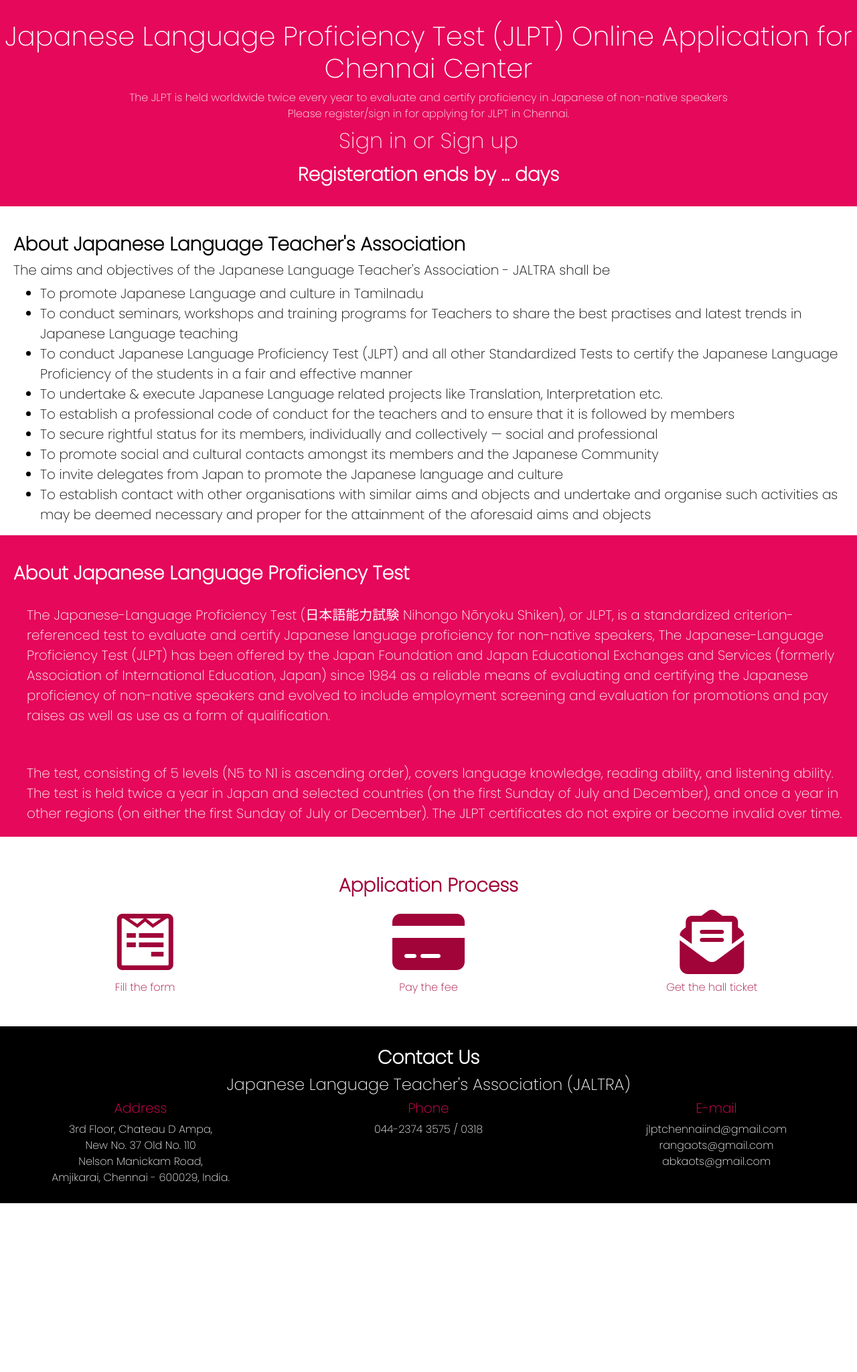
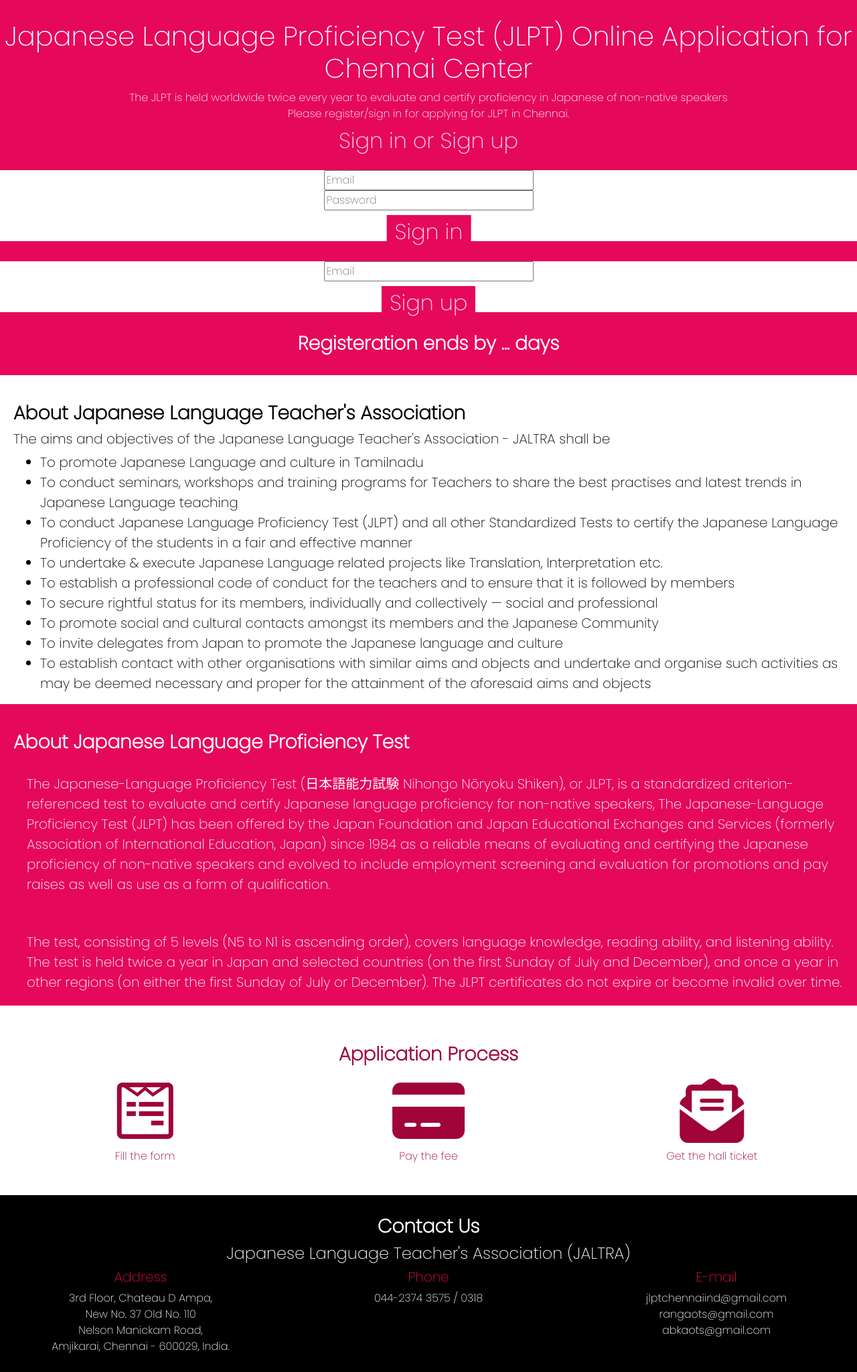
Before and after one commit to Shernz/JLPT-JALTRA, a PHP site: page / in a window 1280 px wide. Shown: the part 76-2124 px from the top of the page at 67% size. Before the commit the page ends 1872 px from the top, so only its background shows below. Run offline with PHP 8.4, Linux system fonts and the light colour scheme; some libraries are stand-ins or nearby versions.

Commit message:
Signin/signup

```diff
--- a/index.html
+++ b/index.html
@@ -51,7 +51,22 @@
                 <br>
                 Please register/sign in for applying for JLPT in Chennai.
             </p>
-            <button type="submit">Sign in or Sign up</button>
+            <button type="submit" onclick="open()" id="getin">Sign in or Sign up</button>
+            <div id="signin">
+                <div class="signin">
+                    <form action="mainpage.php" method="post">
+                        <input type="email" name="email" placeholder="Email" required> <br>
+                        <input type="password" name="passwd" id="" placeholder="Password" required> <br>
+                        <button type="submit" onclick="otp()">Sign in</button>
+                    </form>
+                </div>
+                <div class="signup">
+                    <form action="mainpage.php" method="post">
+                        <input type="email" name="email" placeholder="Email" required> <br>
+                        <button type="submit">Sign up</button>
+                    </form>
+                </div>
+            </div>
             <h3>Registeration ends by ... days</h3>
         </div>
     </header>
@@ -150,13 +165,10 @@
     </footer>
 </body>
 <script>
-    function myFuntion() {
-        var x = document.getElementById("collapse");
-        if (x.className === "container-fluid") {
-            x.className += "responsive";
-        } else  {
-            x.className = "container-fluid";
-        }
+    function signup() {
+        document.getElementById("signin").className = "sign-container";
+        // document.getElementById("signin").style.display = "inline";
+        $("#getin").hide();
     }
 </script>
 </html>
--- a/style.css
+++ b/style.css
@@ -107,6 +107,34 @@ nav{
     background-color: black;
 }
 
-.navbar-toggler-icon {
+
+.signin, .signup{
+    margin-top: 30px;
+    margin-bottom: 30px;
+    height: 100%;
+    width: 100%;
+    background-color: white;
+    color: black;
+}
+
+.signin button, .signup button{
+    background-color: #e6085a;
     color: white;
+    border: solid white 2px;
+    margin-top: 20px;
 }
+
+
+
+
+.sign-container{
+    margin-top: 30px;
+    position: relative;
+    height: 300px;
+    width: 400px;
+    background-color: #e6085a;
+    left: 25;
+    right: 25;
+    top: 5;
+
+}
```
